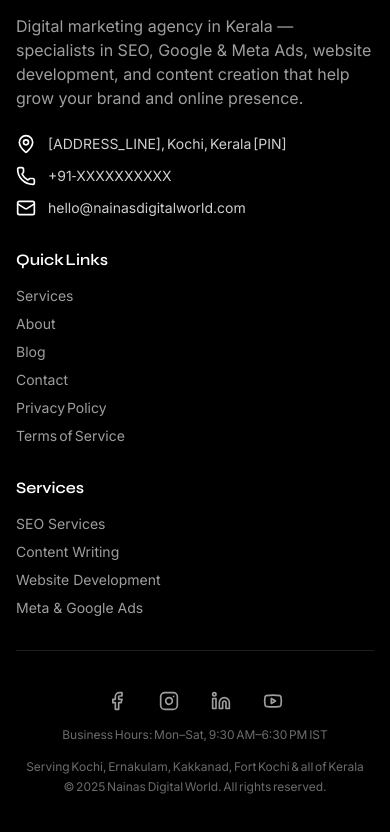
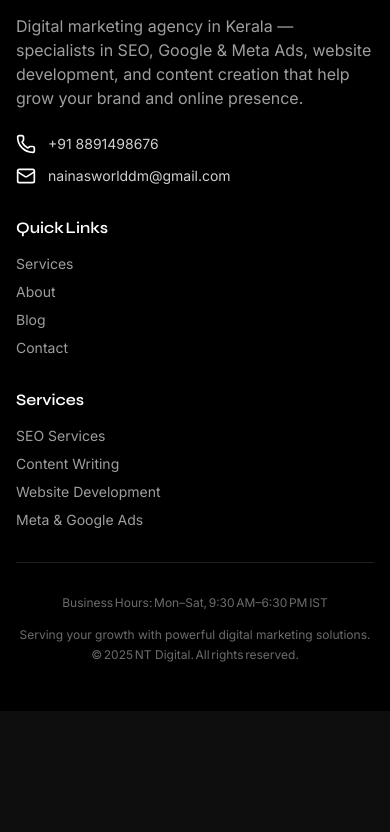
Before and after one commit to shifingeorge/landing-page-nt-digital, a React (Vite) app: page /contact in a window 390 px wide. Shown: the part 2924-3756 px from the top of the page. After the commit the page ends 3635 px from the top, so only its background shows below. Built offline with nearby package versions, Linux system fonts and the light colour scheme.

Commit message:
phone num, mail updated, address, social icon, privacy and terms page hided

```diff
--- a/src/components/Footer.tsx
+++ b/src/components/Footer.tsx
@@ -73,26 +73,28 @@ const Footer = () => {
 
             {/* Contact Info */}
             <div className="space-y-3 text-sm">
+              <div className='hidden'>
               <div className="flex items-center space-x-3">
                 <MapPin className="w-5 h-5 text-white" />
                 <span>[ADDRESS_LINE], Kochi, Kerala [PIN]</span>
               </div>
+              </div>
               <div className="flex items-center space-x-3">
                 <Phone className="w-5 h-5 text-white" />
                 <a
-                  href="tel:+91XXXXXXXXXX"
+                  href="tel:+918891498676"
                   className="hover:text-white transition-colors duration-200"
                 >
-                  +91‑XXXXXXXXXX
+                  +91 8891498676
                 </a>
               </div>
               <div className="flex items-center space-x-3">
                 <Mail className="w-5 h-5 text-white" />
                 <a
-                  href="mailto:hello@nainasdigitalworld.com"
+                  href="mailto:nainasworlddm@gmail.com"
                   className="hover:text-white transition-colors duration-200"
                 >
-                  hello@nainasdigitalworld.com
+                  nainasworlddm@gmail.com
                 </a>
               </div>
             </div>
@@ -114,6 +116,7 @@ const Footer = () => {
                   </Link>
                 </li>
               ))}
+              <div className='hidden'>
               <li>
                 <Link
                   to="/privacy"
@@ -130,6 +133,7 @@ const Footer = () => {
                   Terms of Service
                 </Link>
               </li>
+              </div>
             </ul>
           </div>
 
@@ -156,6 +160,7 @@ const Footer = () => {
         {/* Social & bottom row */}
         <div className="flex flex-col md:flex-row justify-between items-center pt-8 border-t border-gray-800">
           <div className="mb-4 md:mb-0 flex flex-col items-center md:items-start">
+            <div className='hidden'>
             <div className="flex items-center space-x-4 mb-2">
               {socialLinks.map((social) => {
                 const Icon = social.icon;
@@ -173,6 +178,7 @@ const Footer = () => {
                 );
               })}
             </div>
+            </div>
             <p className="text-xs text-gray-500">
               Business Hours: Mon–Sat, 9:30 AM–6:30 PM IST
             </p>
@@ -180,10 +186,10 @@ const Footer = () => {
 
           <div className="text-center md:text-right">
             <p className="text-xs text-gray-500 mb-1">
-              Serving Kochi, Ernakulam, Kakkanad, Fort Kochi & all of Kerala
+              Serving your growth with powerful digital marketing solutions.
             </p>
             <p className="text-xs text-gray-500">
-              © {currentYear} Nainas Digital World. All rights reserved.
+              © {currentYear} NT Digital. All rights reserved.
             </p>
           </div>
         </div>
```
